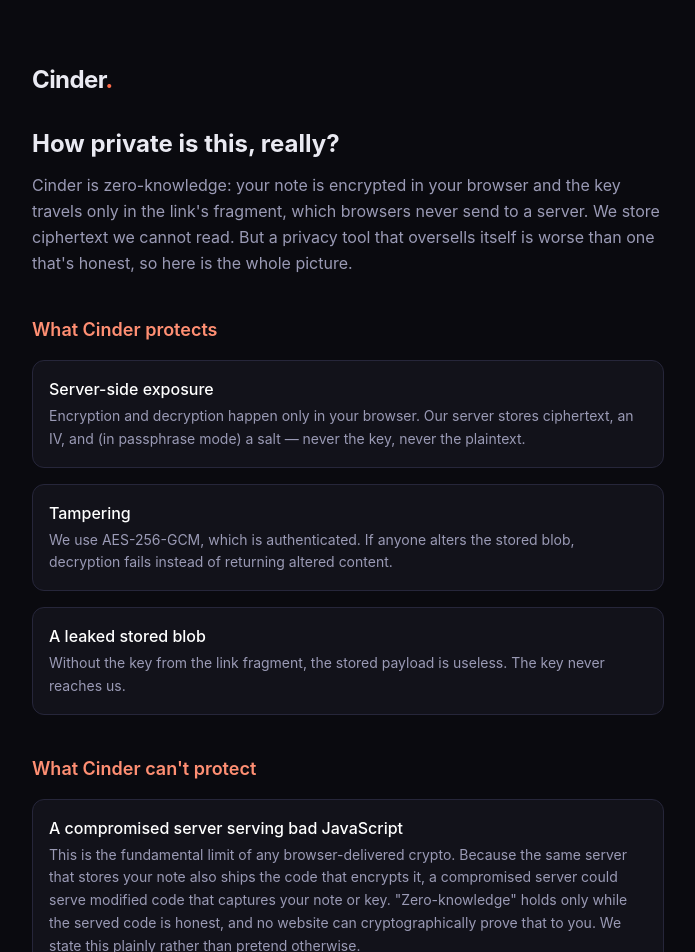
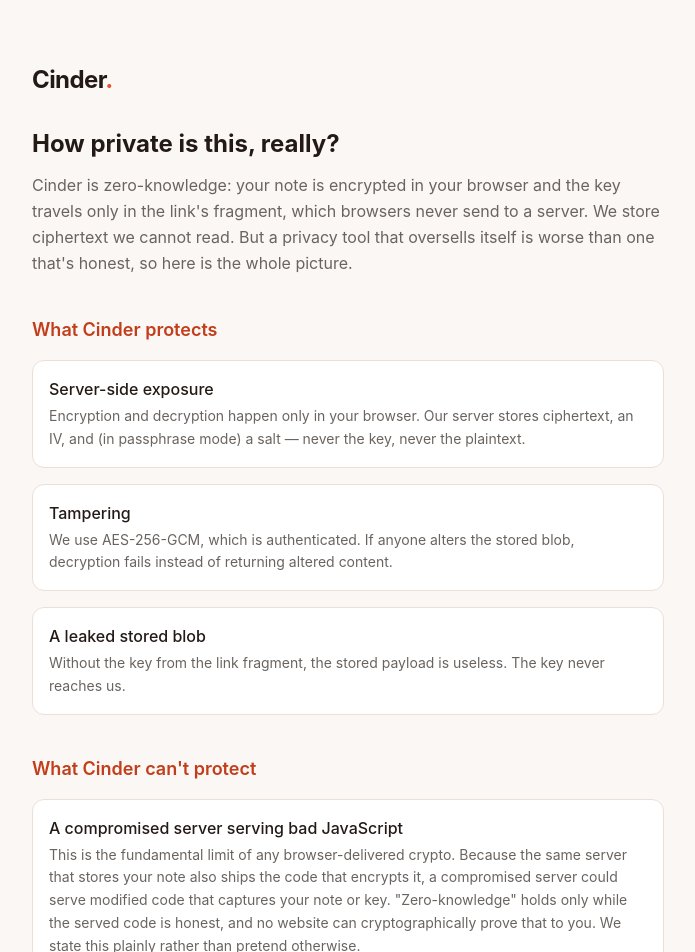
Before and after one commit to mgennings/cinder, a SvelteKit app: page /security in a window 1280 px wide. Shown: the top 952 px of the page, without its empty margins (292-987 px from the left). Built offline with nearby package versions, Linux system fonts and the light colour scheme.

Commit message:
🎨 add light/dark mode (prefers-color-scheme), AA/AAA contrast in both
- Palette tokens override under prefers-color-scheme: light; ember accent holds
- text-white → theme-aware text-body; ember headings → contrast-safe text-ember-ink
- Merkaba gains presence + true ember on light backgrounds

```diff
--- a/src/app.css
+++ b/src/app.css
@@ -1,7 +1,12 @@
 @import 'tailwindcss';
 
-/* blip — a focused "vault" aesthetic. Dark, calm, a single warm accent (ember)
-   that nods at the burn. Everything breathes; nothing shouts. */
+/* Cinder — a focused aesthetic with one warm accent (ember) that nods at the
+   burn. Dark by default (the "vault"); a light theme mirrors it and honors the
+   OS preference. Ember stays constant across themes; only the neutrals flip.
+
+   Tailwind 4 exposes @theme tokens as --color-* custom properties, so utilities
+   like `bg-ink` resolve to var(--color-ink). Overriding those variables under
+   prefers-color-scheme is what flips the whole UI. */
 
 @theme {
 	--color-ink: #0a0a0f;
@@ -11,21 +16,44 @@
 	--color-ghost: #6b6b85;
 	--color-ember: #ff6b4a;
 	--color-ember-soft: #ff8f73;
+	--color-ember-ink: #ff8f73; /* ember used as small text/headings; darkens in light mode for contrast */
+	--color-body: #eaeaf2;
 	--font-sans: 'Inter', ui-sans-serif, system-ui, -apple-system, 'Segoe UI', Roboto, sans-serif;
+	/* the ambient glow, themed */
+	--glow-strong: rgba(255, 107, 74, 0.12);
+	--glow-soft: rgba(255, 107, 74, 0.06);
+}
+
+/* Light theme: warm off-whites, deep ember text stays legible. Neutrals flip,
+   ember accent holds. */
+@media (prefers-color-scheme: light) {
+	:root {
+		--color-ink: #fbf7f4;
+		--color-ink-soft: #ffffff;
+		--color-line: #ecdfd8;
+		--color-mist: #6a6460;
+		--color-ghost: #9a938d;
+		--color-ember: #e8502a;
+		--color-ember-soft: #ff7a56;
+		--color-ember-ink: #c23d1a; /* darker ember for small text on light surfaces (AA) */
+		--color-body: #241a15;
+		--glow-strong: rgba(232, 80, 42, 0.1);
+		--glow-soft: rgba(232, 80, 42, 0.05);
+	}
 }
 
 html,
 body {
 	background: var(--color-ink);
-	color: #eaeaf2;
+	color: var(--color-body);
 	-webkit-font-smoothing: antialiased;
 }
 
-/* Ambient ember glow behind the card — subtle, alive. */
+/* Ambient ember glow behind the card — subtle, alive, theme-aware. */
 .vault-glow {
 	background:
-		radial-gradient(60% 50% at 50% 0%, rgba(255, 107, 74, 0.12), transparent 70%),
-		radial-gradient(40% 40% at 80% 100%, rgba(255, 107, 74, 0.06), transparent 70%);
+		radial-gradient(60% 50% at 50% 0%, var(--glow-strong), transparent 70%),
+		radial-gradient(40% 40% at 80% 100%, var(--glow-soft), transparent 70%);
 }
 
 /* The burn: a note dissolving upward as it self-destructs. */
@@ -44,3 +72,9 @@ body {
 .burning {
 	animation: ember-rise 900ms cubic-bezier(0.4, 0, 0.2, 1) forwards;
 }
+
+@media (prefers-reduced-motion: reduce) {
+	.burning {
+		animation: none;
+	}
+}
--- a/src/lib/ui/Merkaba.svelte
+++ b/src/lib/ui/Merkaba.svelte
@@ -28,6 +28,13 @@
 		pointer-events: none;
 		opacity: 0.16;
 		transform-style: preserve-3d;
+	}
+
+	/* On a light background the faint ember washes out — give it more presence. */
+	@media (prefers-color-scheme: light) {
+		.merkaba {
+			opacity: 0.32;
+		}
 	}
 
 	/* Two triangles, one up, one down → the Star-of-David projection of the
@@ -65,7 +72,7 @@
 	}
 	.tri.down::before {
 		transform: rotate(180deg);
-		background: linear-gradient(135deg, var(--color-ember-soft), #ffd0c2);
+		background: linear-gradient(135deg, var(--color-ember-soft), var(--color-ember));
 	}
 	.tri.down::after {
 		transform: rotate(180deg);
--- a/src/routes/+page.svelte
+++ b/src/routes/+page.svelte
@@ -71,12 +71,12 @@
 				in:fly={{ y: 12, duration: 350 }}
 				class="rounded-2xl border border-line bg-ink-soft p-6"
 			>
-				<h2 class="mb-1 text-sm font-semibold text-ember-soft">Your one-time link is ready</h2>
+				<h2 class="mb-1 text-sm font-semibold text-ember-ink">Your one-time link is ready</h2>
 				<p class="mb-4 text-xs text-ghost">It self-destructs the moment it's read.</p>
 				<CopyLink {link} />
 				<button
 					onclick={reset}
-					class="mt-5 text-xs text-mist underline-offset-4 hover:text-white hover:underline"
+					class="mt-5 text-xs text-mist underline-offset-4 hover:text-body hover:underline"
 				>
 					Write another note
 				</button>
@@ -87,7 +87,7 @@
 					bind:value={text}
 					placeholder="Type your secret. It never leaves this device unencrypted."
 					rows="6"
-					class="w-full resize-none rounded-xl border border-line bg-ink px-4 py-3 text-[15px] leading-relaxed text-white placeholder:text-ghost focus:border-ember/50 focus:outline-none"
+					class="w-full resize-none rounded-xl border border-line bg-ink px-4 py-3 text-[15px] leading-relaxed text-body placeholder:text-ghost focus:border-ember/50 focus:outline-none"
 				></textarea>
 
 				<div class="mt-4 flex flex-wrap items-center gap-4">
@@ -95,7 +95,7 @@
 						<span>Burns after</span>
 						<select
 							bind:value={ttl}
-							class="rounded-lg border border-line bg-ink px-2 py-1.5 text-sm text-white focus:outline-none"
+							class="rounded-lg border border-line bg-ink px-2 py-1.5 text-sm text-body focus:outline-none"
 						>
 							{#each ttlOptions as opt (opt.value)}
 								<option value={opt.value}>{opt.label}</option>
@@ -116,7 +116,7 @@
 							type="password"
 							bind:value={passphrase}
 							placeholder="Passphrase (needed to open, on top of the link)"
-							class="w-full rounded-xl border border-line bg-ink px-4 py-2.5 text-sm text-white placeholder:text-ghost focus:border-ember/50 focus:outline-none"
+							class="w-full rounded-xl border border-line bg-ink px-4 py-2.5 text-sm text-body placeholder:text-ghost focus:border-ember/50 focus:outline-none"
 						/>
 						<p class="mt-1.5 text-xs text-ghost">
 							Two-factor: the reader needs both the link and this passphrase. Share the passphrase
--- a/src/routes/n/[id]/+page.svelte
+++ b/src/routes/n/[id]/+page.svelte
@@ -82,7 +82,7 @@
 								bind:value={passphrase}
 								onkeydown={(e) => e.key === 'Enter' && reveal()}
 								placeholder="Enter the passphrase"
-								class="w-full rounded-xl border border-line bg-ink px-4 py-2.5 text-sm text-white placeholder:text-ghost focus:border-ember/50 focus:outline-none"
+								class="w-full rounded-xl border border-line bg-ink px-4 py-2.5 text-sm text-body placeholder:text-ghost focus:border-ember/50 focus:outline-none"
 							/>
 							{#if errorMsg}
 								<p class="mt-2 text-sm text-ember">{errorMsg}</p>
@@ -103,12 +103,12 @@
 				</div>
 			{:else if view === 'revealed'}
 				<div in:fade={{ duration: 400 }}>
-					<div class="mb-4 flex items-center gap-2 text-xs font-medium text-ember-soft">
+					<div class="mb-4 flex items-center gap-2 text-xs font-medium text-ember-ink">
 						<span class="inline-block h-2 w-2 rounded-full bg-ember"></span>
 						This note is now destroyed. Copy anything you need before you leave.
 					</div>
 					<pre
-						class="whitespace-pre-wrap break-words rounded-xl border border-line bg-ink px-4 py-4 text-[15px] leading-relaxed text-white">{plaintext}</pre>
+						class="whitespace-pre-wrap break-words rounded-xl border border-line bg-ink px-4 py-4 text-[15px] leading-relaxed text-body">{plaintext}</pre>
 				</div>
 			{:else if view === 'gone'}
 				<div in:fade={{ duration: 300 }} class="text-center">
@@ -118,7 +118,7 @@
 					</p>
 					<a
 						href="/"
-						class="mt-6 inline-block rounded-xl border border-line px-5 py-2.5 text-sm text-white hover:border-ember/50"
+						class="mt-6 inline-block rounded-xl border border-line px-5 py-2.5 text-sm text-body hover:border-ember/50"
 						>Write your own</a
 					>
 				</div>
@@ -128,7 +128,7 @@
 					<p class="mt-2 text-sm text-mist">{errorMsg}</p>
 					<a
 						href="/"
-						class="mt-6 inline-block rounded-xl border border-line px-5 py-2.5 text-sm text-white hover:border-ember/50"
+						class="mt-6 inline-block rounded-xl border border-line px-5 py-2.5 text-sm text-body hover:border-ember/50"
 						>Go to Cinder</a
 					>
 				</div>
--- a/src/routes/security/+page.svelte
+++ b/src/routes/security/+page.svelte
@@ -67,21 +67,21 @@
 		picture.
 	</p>
 
-	<h2 class="mt-10 text-lg font-semibold text-ember-soft">What Cinder protects</h2>
+	<h2 class="mt-10 text-lg font-semibold text-ember-ink">What Cinder protects</h2>
 	<div class="mt-4 space-y-4">
 		{#each protects as row (row.title)}
 			<div class="rounded-xl border border-line bg-ink-soft p-4">
-				<h3 class="font-medium text-white">{row.title}</h3>
+				<h3 class="font-medium text-body">{row.title}</h3>
 				<p class="mt-1 text-sm leading-relaxed text-mist">{row.body}</p>
 			</div>
 		{/each}
 	</div>
 
-	<h2 class="mt-10 text-lg font-semibold text-ember-soft">What Cinder can't protect</h2>
+	<h2 class="mt-10 text-lg font-semibold text-ember-ink">What Cinder can't protect</h2>
 	<div class="mt-4 space-y-4">
 		{#each cannot as row (row.title)}
 			<div class="rounded-xl border border-line bg-ink-soft p-4">
-				<h3 class="font-medium text-white">{row.title}</h3>
+				<h3 class="font-medium text-body">{row.title}</h3>
 				<p class="mt-1 text-sm leading-relaxed text-mist">{row.body}</p>
 			</div>
 		{/each}
@@ -94,7 +94,7 @@
 
 	<a
 		href="/"
-		class="mt-8 inline-block rounded-xl border border-line px-5 py-2.5 text-sm text-white hover:border-ember/50"
+		class="mt-8 inline-block rounded-xl border border-line px-5 py-2.5 text-sm text-body hover:border-ember/50"
 		>Write a note</a
 	>
 </main>
```
